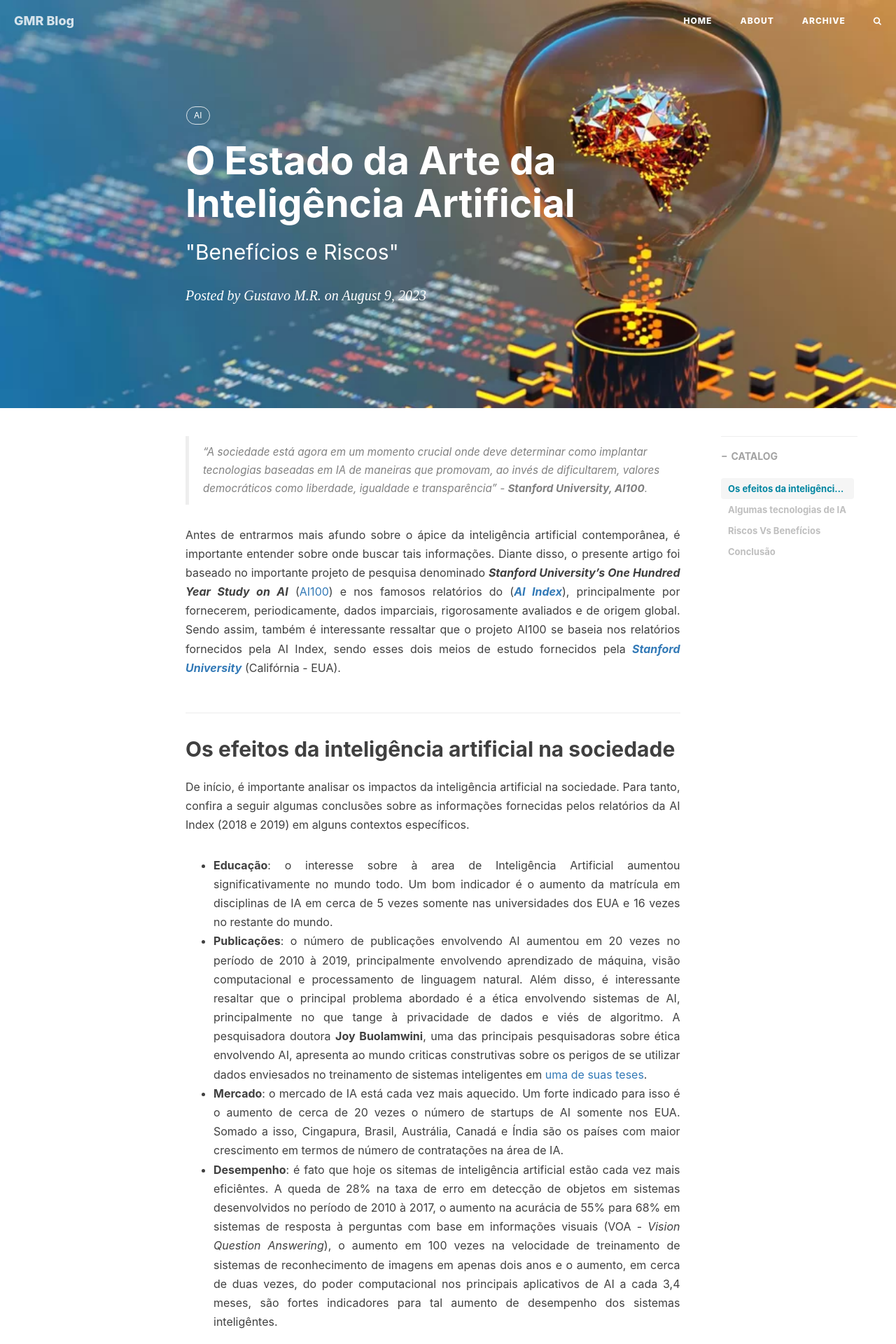
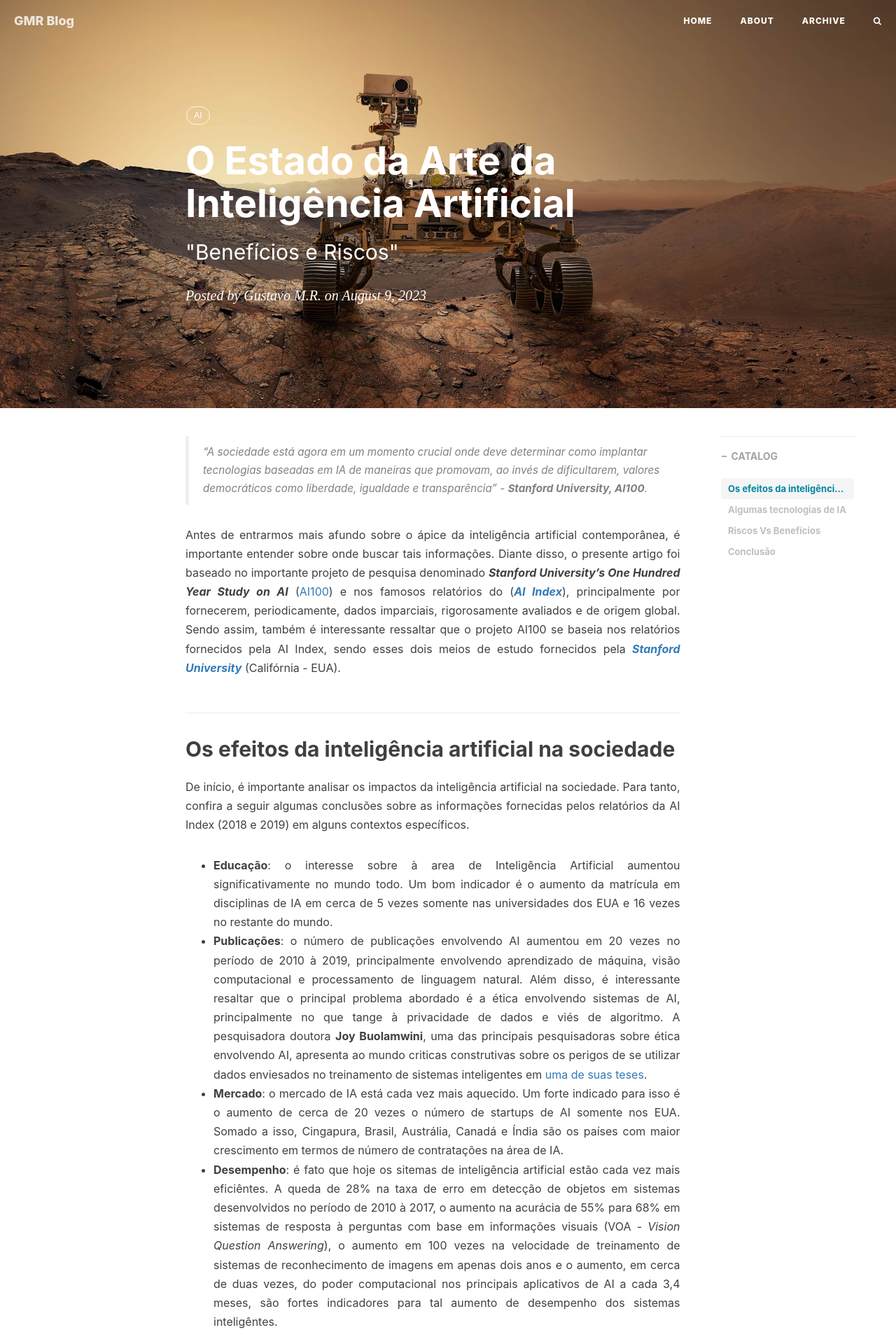
Before and after one commit to GMRSociety/gustavomartins-github.github.io, a Jekyll site: the page built from _posts/2023-08-09-AI-2023.markdown, in a window 1280 px wide. Shown: the top 1920 px of the page at 70% size. Built offline with Jekyll 4.4.1, drawn with Linux system fonts in a browser that asks for light colours; nearby versions of some CDN libraries; comment, search, counter and statistics services are not loaded.

Commit message:
Atualização do BackGround do artigo 'O Estado da Arte da Inteligência Artificial'.

```diff
--- a/_posts/2023-08-09-AI-2023.markdown
+++ b/_posts/2023-08-09-AI-2023.markdown
@@ -4,7 +4,7 @@ title:      "O Estado da Arte da Inteligência Artificial"
 subtitle:   " \"Benefícios e Riscos\""
 date:       2023-08-09 23:00:00
 author:     "Gustavo M.R."
-header-img: "img/BG-Estado_da_Arte.webp"
+header-img: "img/Mars-Perseverence-Rover1-scaled.jpg"
 catalog: true
 tags:
     - AI
```
Also changed, not shown: img/BG-Idea.webp (renamed from img/BG-Estado_da_Arte.webp), img/Mars-Perseverence-Rover1-scaled.jpg (added), 5 other files.
